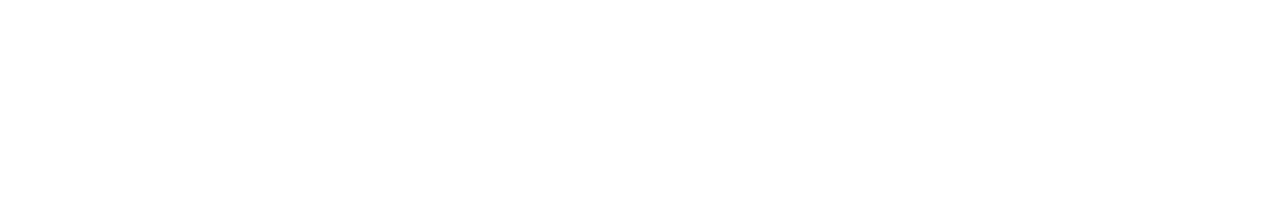
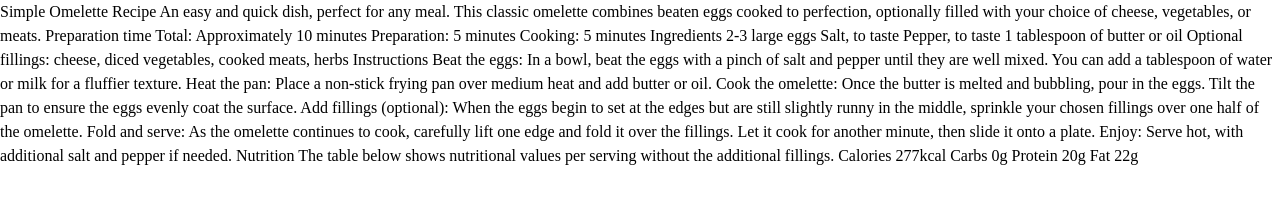
Before and after one commit to thetinyelephant85/FEmentor, a plain HTML site: page recipe-page/index.html in a window 1280 px wide. Drawn offline with Linux system fonts and the light colour scheme.

Commit message:
added css variables

```diff
--- a/recipe-page/index.html
+++ b/recipe-page/index.html
@@ -5,8 +5,61 @@
     <meta name="viewport" content="width=device-width, initial-scale=1.0">
     <title>Recipe page</title>
     <link rel="stylesheet" href="styles.css">
+    <link rel="icon" type="image/png" sizes="32x32" href="./assets/images/favicon-32x32.png">
+    <link rel="stylesheet" href="https://fonts.googleapis.com/css2?family=Outfit:wght@100..900&family=Young+Serif&display=swap">
 </head>
 <body>
+Simple Omelette Recipe
 
+  An easy and quick dish, perfect for any meal. This classic omelette combines beaten eggs cooked
+  to perfection, optionally filled with your choice of cheese, vegetables, or meats.
+
+  Preparation time
+
+  Total: Approximately 10 minutes
+  Preparation: 5 minutes
+  Cooking: 5 minutes
+
+  Ingredients
+
+  2-3 large eggs
+  Salt, to taste
+  Pepper, to taste
+  1 tablespoon of butter or oil
+  Optional fillings: cheese, diced vegetables, cooked meats, herbs
+
+  Instructions
+
+  Beat the eggs: In a bowl, beat the eggs with a pinch of salt and pepper until they are well mixed.
+  You can add a tablespoon of water or milk for a fluffier texture.
+
+  Heat the pan: Place a non-stick frying pan over medium heat and add butter or oil.
+
+  Cook the omelette: Once the butter is melted and bubbling, pour in the eggs. Tilt the pan to ensure
+  the eggs evenly coat the surface.
+
+  Add fillings (optional): When the eggs begin to set at the edges but are still slightly runny in the
+  middle, sprinkle your chosen fillings over one half of the omelette.
+
+  Fold and serve: As the omelette continues to cook, carefully lift one edge and fold it over the
+  fillings. Let it cook for another minute, then slide it onto a plate.
+
+  Enjoy: Serve hot, with additional salt and pepper if needed.
+
+  Nutrition
+
+  The table below shows nutritional values per serving without the additional fillings.
+
+  Calories
+  277kcal
+
+  Carbs
+  0g
+
+  Protein
+  20g
+
+  Fat
+  22g
 </body>
 </html>
--- a/recipe-page/styles.css
+++ b/recipe-page/styles.css
@@ -0,0 +1,63 @@
+:root {
+    --primary-nutmeg: hsl(14, 45%, 36%);
+    --primary-dark-raspberry: hsl(332, 51%, 32%);
+    --neutral-white: hsl(0, 0%, 100%);
+    --neutral-rose-white: hsl(330, 100%, 98%);
+    --neutral-eggshell: hsl(30, 54%, 90%);
+    --neutral-light-grey: hsl(30, 18%, 87%);
+    --neutral-wenge-brown: hsl(30, 54%, 90%);
+    --neutral-dark-charcoal: hsl(24, 5%, 18%);
+    --title: 2.5rem;
+    --title-s: 2rem;
+    --body-m: 1.25rem;
+    --w-semibold: 600;
+    --w-bold: 700;
+}
+
+/* CSS reset from https://www.joshwcomeau.com/css/custom-css-reset/
+
+1. Use a more-intuitive box-sizing model. */
+*, *::before, *::after {
+    box-sizing: border-box;
+  }
+
+  /*
+    2. Remove default margin
+  */
+  * {
+    margin: 0;
+  }
+  /*
+    Typographic tweaks!
+    3. Add accessible line-height
+    4. Improve text rendering
+  */
+  body {
+    line-height: 1.5;
+    -webkit-font-smoothing: antialiased;
+  }
+  /*
+    5. Improve media defaults
+  */
+  img, picture, video, canvas, svg {
+    display: block;
+    max-width: 100%;
+  }
+  /*
+    6. Remove built-in form typography styles
+  */
+  input, button, textarea, select {
+    font: inherit;
+  }
+  /*
+    7. Avoid text overflows
+  */
+  p, h1, h2, h3, h4, h5, h6 {
+    overflow-wrap: break-word;
+  }
+  /*
+    8. Create a root stacking context
+  */
+  #root, #__next {
+    isolation: isolate;
+  }
```
